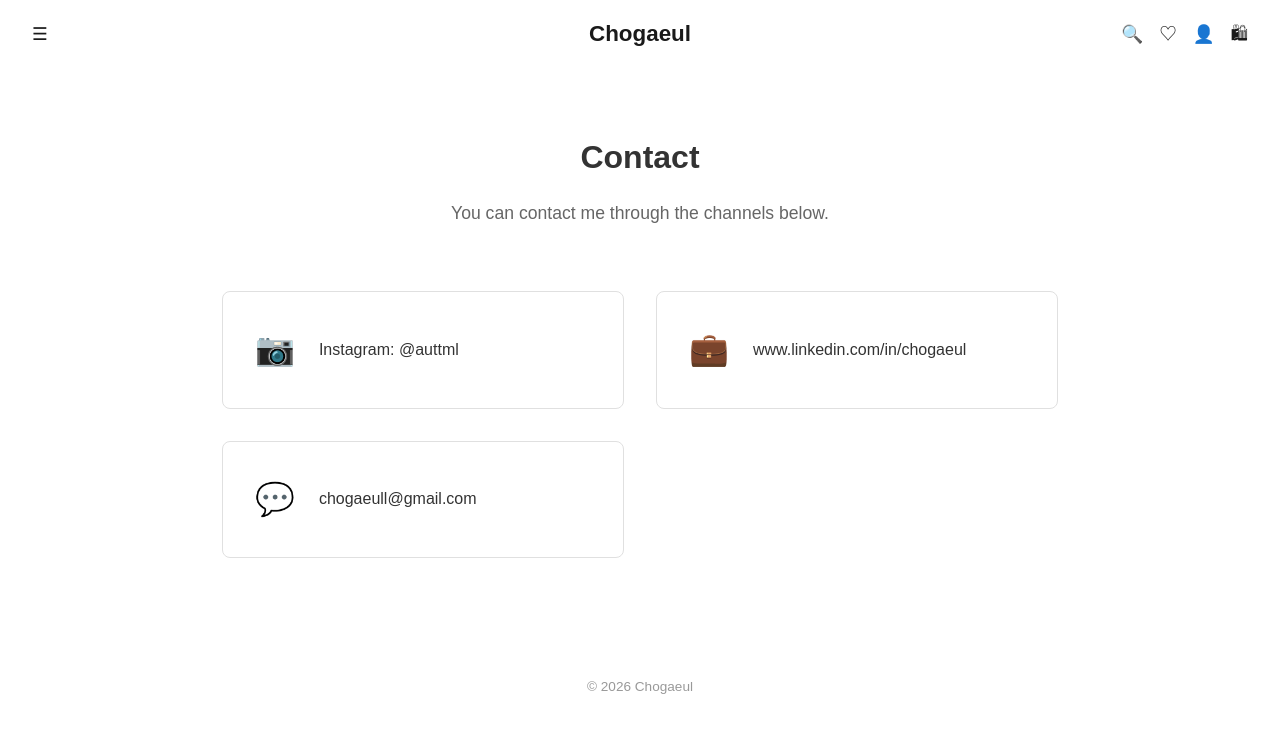
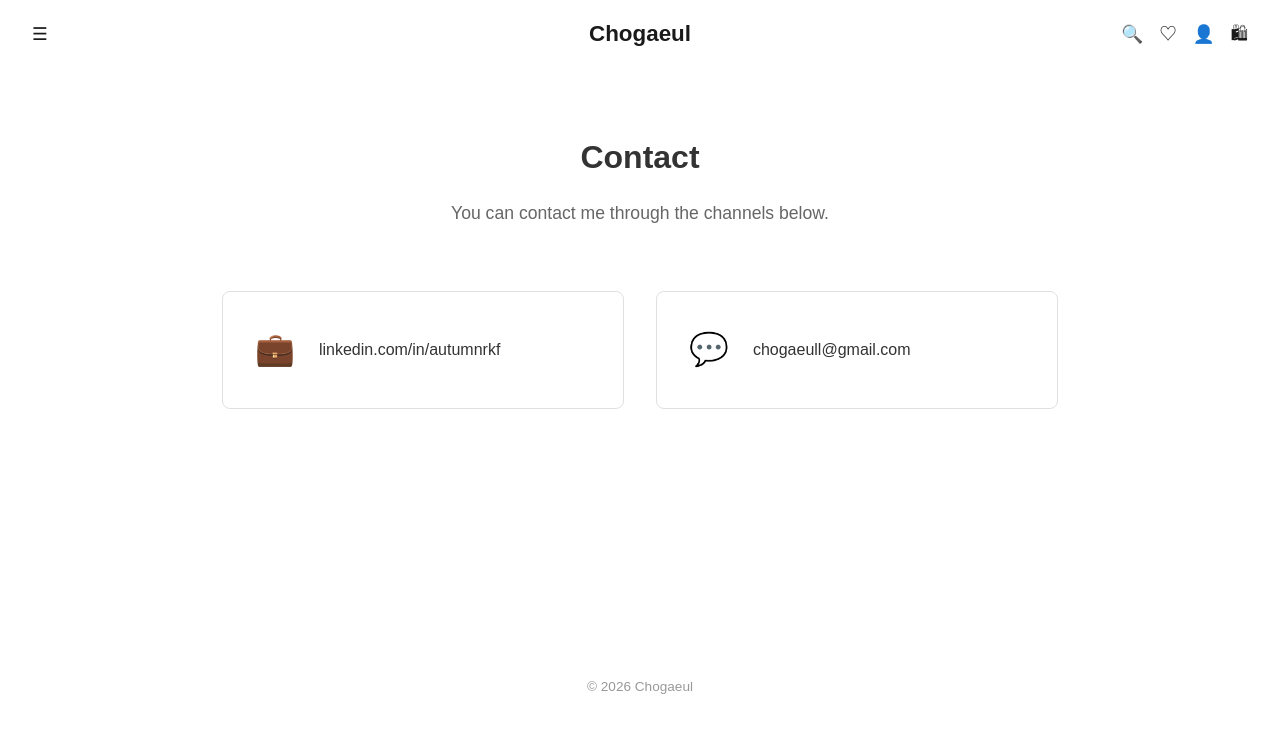
Before and after one commit to autumn-scv/nona, a Vue app: page /contact in a window 1280 px wide. Shown: the top 732 px of the page. Built offline with nearby package versions, Linux system fonts and the light colour scheme.

Commit message:
fix: 연락처를 링크드인과 이메일로 정리한다

```diff
--- a/src/pages/ContactPage.vue
+++ b/src/pages/ContactPage.vue
@@ -5,13 +5,9 @@
       <p class="subtitle">You can contact me through the channels below.</p>
     </div>
     <div class="contact-grid">
-      <a href="https://www.instagram.com/auttml" target="_blank" rel="noopener" class="contact-card">
-        <div class="icon" aria-hidden="true">📷</div>
-        <div class="label">Instagram: @auttml</div>
-      </a>
-      <a href="https://www.linkedin.com/in/chogaeul" target="_blank" rel="noopener" class="contact-card">
+      <a href="https://www.linkedin.com/in/autumnrkf/" target="_blank" rel="noopener" class="contact-card">
         <div class="icon" aria-hidden="true">💼</div>
-        <div class="label">www.linkedin.com/in/chogaeul</div>
+        <div class="label">linkedin.com/in/autumnrkf</div>
       </a>
       <a href="mailto:chogaeull@gmail.com" class="contact-card">
         <div class="icon" aria-hidden="true">💬</div>
```
